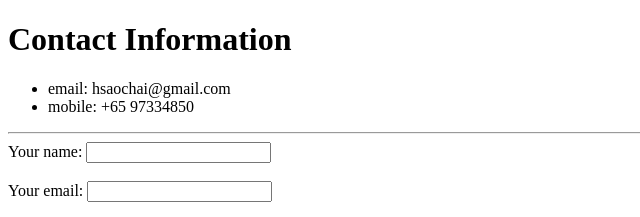
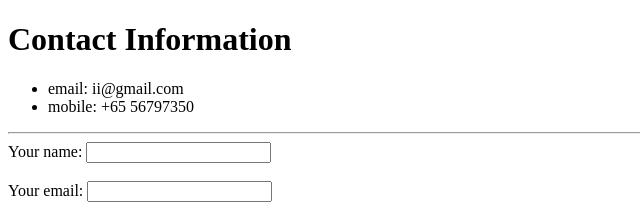
Before and after one commit to Alias3e/cv, a plain HTML site: page contact.html in a window 1280 px wide. Shown: the top 217 px of the page, 0-640 px from the left. Drawn offline with Linux system fonts and the light colour scheme.

Commit message:
Update contact.html

```diff
--- a/contact.html
+++ b/contact.html
@@ -9,8 +9,8 @@
 <body>
     <h1>Contact Information</h1>
     <ul>
-        <li>email: hsaochai@gmail.com</li>
-        <li>mobile: +65 97334850</li>
+        <li>email: ii@gmail.com</li>
+        <li>mobile: +65 56797350</li>
     </ul>
 
     <hr>
```
